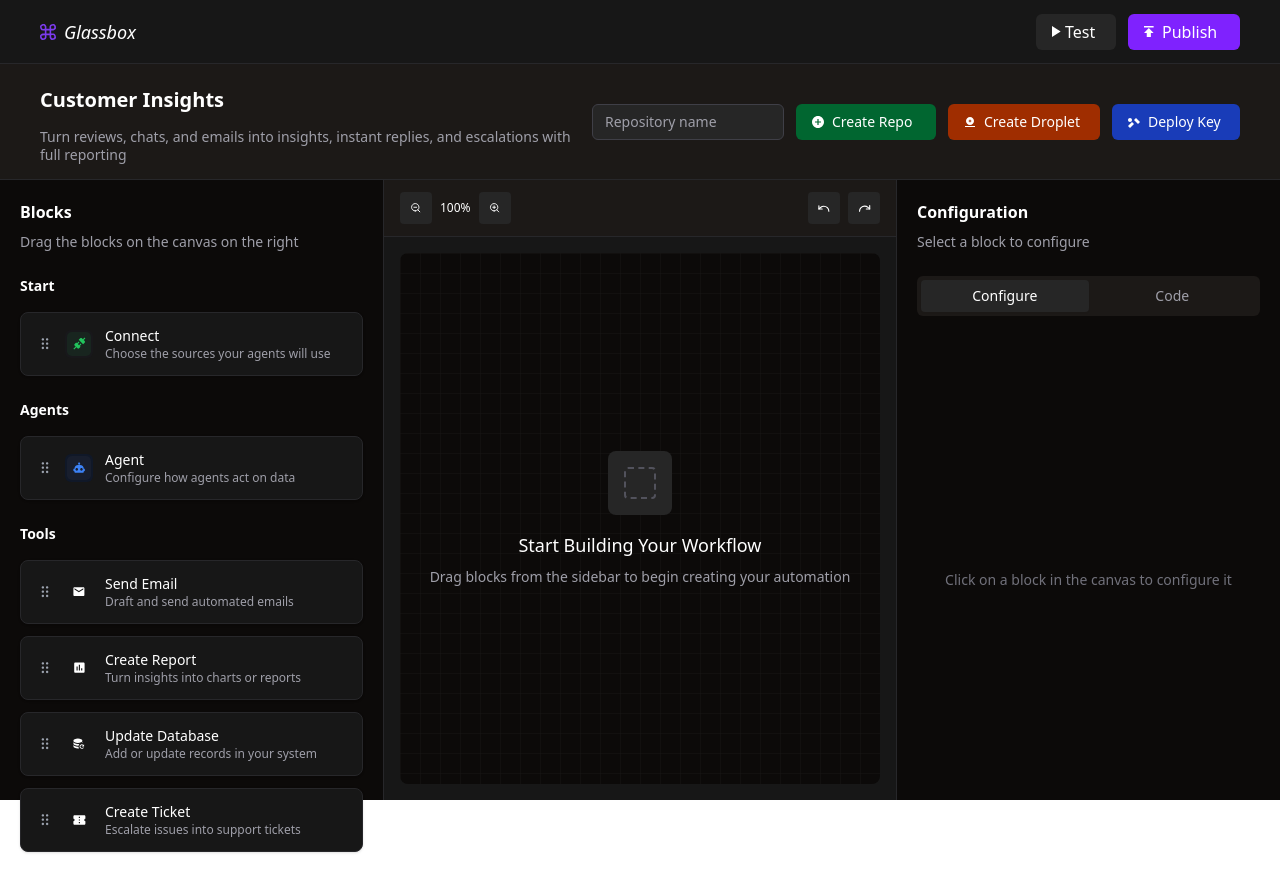
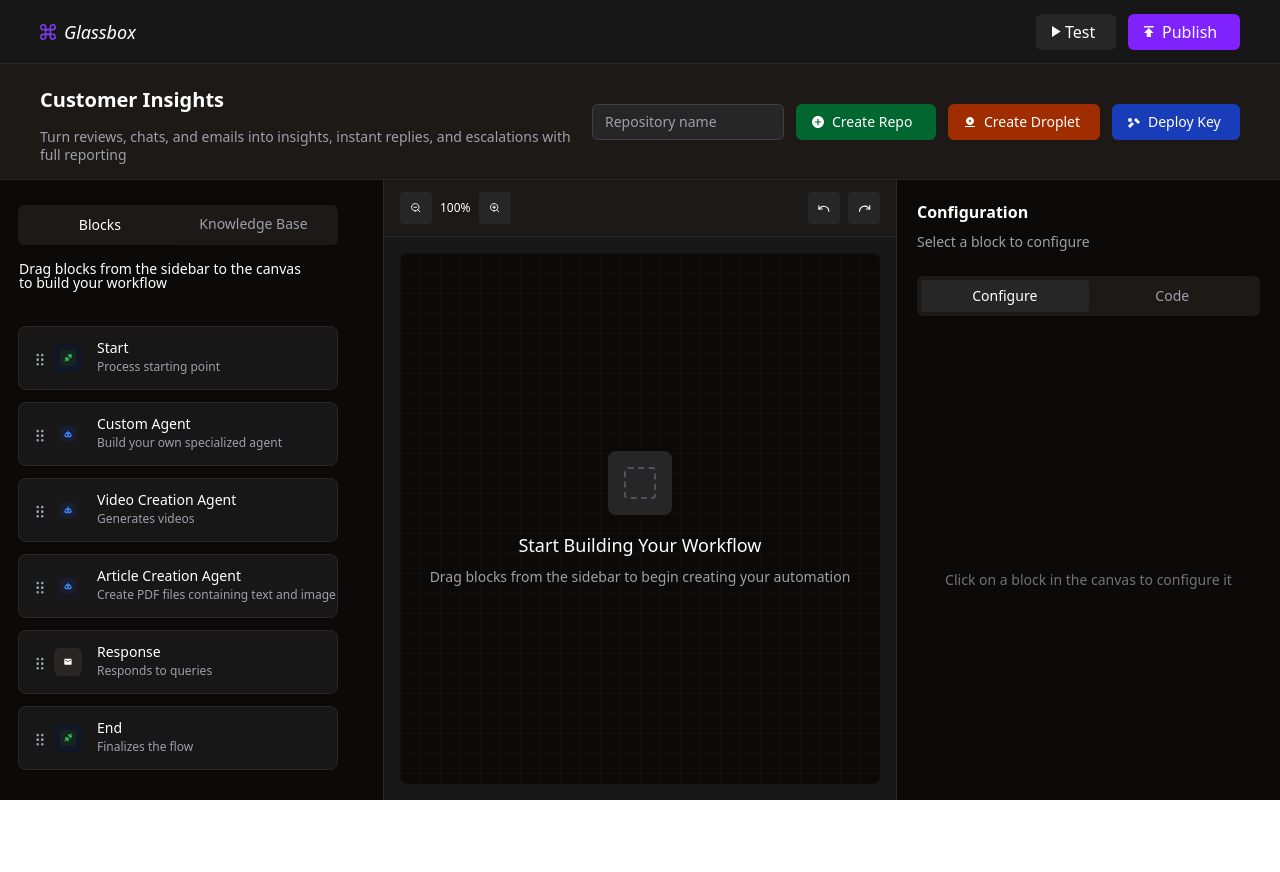
Before and after one commit to faymo/Glassbox, a Next.js app: page /workflow in a window 1280 px wide. After the commit the page ends 800 px from the top, so only its background shows below. Built offline with nearby package versions, Linux system fonts and the light colour scheme.

Commit message:
knowledge base

```diff
--- a/src/app/workflow/page.js
+++ b/src/app/workflow/page.js
@@ -2,9 +2,9 @@ import MainContent from '@/components/MainContent';
 
 export default function WorkflowPage() {
   return (
-    <div className="w-screen h-screen bg-neutral-900 flex flex-col">
+    <div className="w-full h-screen bg-neutral-900 flex flex-col overflow-hidden">
       {/* Main Content Area - Client Component with state management */}
-      <div className="flex-1 min-h-0">
+      <div className="flex-1 min-h-0 overflow-hidden">
         <MainContent />
       </div>
     </div>
--- a/src/components/BlocksSidebar.js
+++ b/src/components/BlocksSidebar.js
@@ -5,57 +5,60 @@ import IconLibrary from '@/components/icons/IconLibrary';
 
 const blockTypes = [
   {
-    id: 'connect',
-    title: 'Connect',
-    description: 'Choose the sources your agents will use',
+    id: 'start',
+    title: 'Start',
+    description: 'Process starting point',
     icon: 'Link',
-    color: 'green',
+    color: 'blue',
     category: 'start'
   },
   {
-    id: 'agent',
-    title: 'Agent',
-    description: 'Configure how agents act on data',
+    id: 'custom-agent',
+    title: 'Custom Agent',
+    description: 'Build your own specialized agent',
     icon: 'Robot',
-    color: 'blue',
+    color: 'green',
     category: 'agents'
   },
   {
-    id: 'send-email',
-    title: 'Send Email',
-    description: 'Draft and send automated emails',
+    id: 'video-creation-agent',
+    title: 'Video Creation Agent',
+    description: 'Generates videos',
+    icon: 'Robot',
+    color: 'green',
+    category: 'agents'
+  },
+  {
+    id: 'article-creation-agent',
+    title: 'Article Creation Agent',
+    description: 'Create PDF files containing text and image',
+    icon: 'Robot',
+    color: 'green',
+    category: 'agents'
+  },
+  {
+    id: 'response',
+    title: 'Response',
+    description: 'Responds to queries',
     icon: 'Email',
-    color: 'white',
+    color: 'orange',
     category: 'output'
   },
   {
-    id: 'create-report',
-    title: 'Create Report',
-    description: 'Turn insights into charts or reports',
-    icon: 'Chart',
-    color: 'white',
-    category: 'output'
-  },
-  {
-    id: 'update-database',
-    title: 'Update Database',
-    description: 'Add or update records in your system',
-    icon: 'Box',
-    color: 'white',
-    category: 'output'
-  },
-  {
-    id: 'create-ticket',
-    title: 'Create Ticket',
-    description: 'Escalate issues into support tickets',
-    icon: 'Ticket',
-    color: 'white',
-    category: 'output'
+    id: 'end',
+    title: 'End',
+    description: 'Finalizes the flow',
+    icon: 'Link',
+    color: 'blue',
+    category: 'end'
   },
 ];
 
 export default function BlocksSidebar() {
   const [draggedBlock, setDraggedBlock] = useState(null);
+  const [activeTab, setActiveTab] = useState('blocks');
+  const [uploadedDocuments, setUploadedDocuments] = useState([]);
+  const [isUploading, setIsUploading] = useState(false);
 
   const handleDragStart = (e, block) => {
     setDraggedBlock(block);
@@ -67,108 +70,269 @@ export default function BlocksSidebar() {
     setDraggedBlock(null);
   };
 
+  const handleFileUpload = async (event) => {
+    const file = event.target.files[0];
+    if (!file) return;
 
-  const getCategoryBlocks = (category) => {
-    return blockTypes.filter(block => block.category === category);
+    // Validate file type
+    const allowedTypes = ['application/pdf', 'text/plain', 'application/vnd.openxmlformats-officedocument.wordprocessingml.document'];
+    if (!allowedTypes.includes(file.type)) {
+      alert('Please upload a PDF, TXT, or DOCX file.');
+      return;
+    }
+
+    // Validate file size (50MB)
+    if (file.size > 50 * 1024 * 1024) {
+      alert('File size must be less than 50MB.');
+      return;
+    }
+
+    setIsUploading(true);
+
+    try {
+      // Simulate upload process
+      await new Promise(resolve => setTimeout(resolve, 1000));
+
+      const newDocument = {
+        id: Date.now(),
+        name: file.name,
+        size: file.size,
+        type: file.type,
+        uploadDate: new Date().toISOString(),
+        status: 'uploaded',
+        file: file // Store the actual file object for download
+      };
+
+      setUploadedDocuments(prev => [...prev, newDocument]);
+    } catch (error) {
+      console.error('Upload failed:', error);
+      alert('Upload failed. Please try again.');
+    } finally {
+      setIsUploading(false);
+    }
+  };
+
+  const handleDrop = (event) => {
+    event.preventDefault();
+    const files = event.dataTransfer.files;
+    if (files.length > 0) {
+      const fileInput = document.getElementById('file-upload');
+      fileInput.files = files;
+      handleFileUpload({ target: { files: [files[0]] } });
+    }
+  };
+
+  const handleDragOver = (event) => {
+    event.preventDefault();
+  };
+
+  const formatFileSize = (bytes) => {
+    if (bytes === 0) return '0 Bytes';
+    const k = 1024;
+    const sizes = ['Bytes', 'KB', 'MB', 'GB'];
+    const i = Math.floor(Math.log(bytes) / Math.log(k));
+    return parseFloat((bytes / Math.pow(k, i)).toFixed(2)) + ' ' + sizes[i];
+  };
+
+  const removeDocument = (documentId) => {
+    setUploadedDocuments(prev => prev.filter(doc => doc.id !== documentId));
+  };
+
+  const downloadDocument = (doc) => {
+    // Create a temporary download link
+    const link = document.createElement('a');
+    link.href = URL.createObjectURL(doc.file); // We'll need to store the actual file
+    link.download = doc.name;
+    document.body.appendChild(link);
+    link.click();
+    document.body.removeChild(link);
+    URL.revokeObjectURL(link.href);
+  };
+
+  const getIconColor = (color) => {
+    switch (color) {
+      case 'blue':
+        return 'text-blue-500';
+      case 'green':
+        return 'text-green-500';
+      case 'orange':
+        return 'text-orange-400';
+      default:
+        return 'text-gray-400';
+    }
+  };
+
+  const getBackgroundColor = (color) => {
+    switch (color) {
+      case 'blue':
+        return 'bg-gray-900';
+      case 'green':
+        return 'bg-zinc-900';
+      case 'orange':
+        return 'bg-stone-800';
+      default:
+        return 'bg-gray-900';
+    }
   };
 
   return (
-    <div className="w-96 h-full bg-stone-950 border-r border-zinc-800 flex flex-col">
-      <div className="p-5">
-        <h2 className="text-white text-base font-semibold mb-2">Blocks</h2>
-        <p className="text-zinc-400 text-sm mb-6">
-          Drag the blocks on the canvas on the right
-        </p>
+    <div className="w-96 h-[843px] relative bg-stone-950 border-r border-zinc-800 overflow-hidden">
+      {/* Header with tabs */}
+      <div className="w-80 h-10 left-[18px] top-[25px] absolute bg-stone-900 rounded-md">
+        <div
+          className={`w-28 h-4 left-[25.92px] top-[11px] absolute text-center justify-center text-sm font-medium font-lexend leading-tight cursor-pointer ${activeTab === 'blocks' ? 'text-white' : 'text-zinc-400'}`}
+          onClick={() => setActiveTab('blocks')}
+        >
+          Blocks
+        </div>
+        <div
+          className={`w-40 h-8 left-[159.92px] top-[4px] absolute rounded shadow-[0px_1px_2px_0px_rgba(0,0,0,0.05)] cursor-pointer ${activeTab === 'knowledge' ? 'bg-neutral-800' : 'bg-transparent'}`}
+          onClick={() => setActiveTab('knowledge')}
+        >
+          <div className={`left-[21.44px] top-[6px] absolute text-center justify-center text-sm font-medium font-lexend leading-tight ${activeTab === 'knowledge' ? 'text-zinc-400' : 'text-zinc-400'}`}>
+            Knowledge Base
+          </div>
+        </div>
+      </div>
 
-        <div className="space-y-6">
-          {/* Start Category */}
-          <div>
-            <h3 className="text-white text-sm font-semibold mb-4">Start</h3>
-            <div className="space-y-3">
-              {getCategoryBlocks('start').map((block) => (
+      {/* Content based on active tab */}
+      {activeTab === 'blocks' ? (
+        <>
+          {/* Instruction text */}
+          <div className="w-72 left-[19px] top-[82px] absolute justify-center text-white text-sm font-normal font-lexend leading-none">Drag blocks from the sidebar to the canvas to build your workflow</div>
+
+          {/* Blocks container */}
+          <div className="w-80 left-[18px] top-[146px] absolute flex flex-col gap-3">
+            {blockTypes.map((block) => (
               <div
                 key={block.id}
                 draggable
                 onDragStart={(e) => handleDragStart(e, block)}
                 onDragEnd={handleDragEnd}
-                  className="w-full h-16 bg-neutral-900 rounded-lg shadow-sm border border-zinc-800 p-4 flex items-center gap-3 cursor-move hover:bg-neutral-800 transition-colors"
+                className="w-80 h-16 relative bg-neutral-900 rounded-lg shadow-[0px_1px_2px_0px_rgba(0,0,0,0.05)] outline outline-offset-[-1px] outline-zinc-800 cursor-move hover:bg-neutral-800 transition-colors"
               >
-                  <div className="w-4 h-6 flex items-center justify-center">
+                {/* Drag handle */}
+                <div className="w-4 h-6 left-[13px] top-[23px] absolute">
                   <svg width="18" height="22" viewBox="0 0 18 23" fill="none" xmlns="http://www.w3.org/2000/svg">
                     <path fillRule="evenodd" clipRule="evenodd" d="M6.60016 7.68134C7.34583 7.68134 7.95032 7.07685 7.95032 6.33118C7.95032 5.58551 7.34583 4.98102 6.60016 4.98102C5.85449 4.98102 5.25 5.58551 5.25 6.33118C5.25 7.07685 5.85449 7.68134 6.60016 7.68134ZM11.4007 7.68134C12.1464 7.68134 12.7509 7.07685 12.7509 6.33118C12.7509 5.58551 12.1464 4.98102 11.4007 4.98102C10.6551 4.98102 10.0506 5.58551 10.0506 6.33118C10.0506 7.07685 10.6551 7.68134 11.4007 7.68134ZM12.7509 11.1317C12.7509 11.8774 12.1464 12.4819 11.4007 12.4819C10.6551 12.4819 10.0506 11.8774 10.0506 11.1317C10.0506 10.3861 10.6551 9.78158 11.4007 9.78158C12.1464 9.78158 12.7509 10.3861 12.7509 11.1317ZM6.60016 12.4819C7.34583 12.4819 7.95032 11.8774 7.95032 11.1317C7.95032 10.3861 7.34583 9.78158 6.60016 9.78158C5.85449 9.78158 5.25 10.3861 5.25 11.1317C5.25 11.8774 5.85449 12.4819 6.60016 12.4819ZM12.7509 15.9323C12.7509 16.678 12.1464 17.2825 11.4007 17.2825C10.6551 17.2825 10.0506 16.678 10.0506 15.9323C10.0506 15.1867 10.6551 14.5821 11.4007 14.5821C12.1464 14.5821 12.7509 15.1867 12.7509 15.9323ZM6.60016 17.2825C7.34583 17.2825 7.95032 16.678 7.95032 15.9323C7.95032 15.1867 7.34583 14.5821 6.60016 14.5821C5.85449 14.5821 5.25 15.1867 5.25 15.9323C5.25 16.678 5.85449 17.2825 6.60016 17.2825Z" fill="#9CA3AF"/>
                   </svg>
                 </div>
-                  <div className="w-7 h-7 bg-zinc-900 rounded-md flex items-center justify-center">
-                    {React.createElement(IconLibrary[block.icon])}
+
+                {/* Icon container */}
+                <div className={`w-7 h-7 left-[36px] top-[18px] absolute ${getBackgroundColor(block.color)} rounded-md flex items-center justify-center`}>
+                  {React.createElement(IconLibrary[block.icon], {
+                    className: `w-4 h-4 ${getIconColor(block.color)}`
+                  })}
                 </div>
-                  <div className="flex-1">
-                    <div className="text-white text-sm font-medium">{block.title}</div>
-                    <div className="text-zinc-400 text-xs">{block.description}</div>
+
+                {/* Text content */}
+                <div className="left-[79.03px] top-[13px] absolute justify-center text-white text-sm font-medium font-lexend leading-tight">{block.title}</div>
+                <div className="left-[79px] top-[35px] absolute justify-center text-zinc-400 text-xs font-normal font-lexend leading-none">{block.description}</div>
+              </div>
+            ))}
+          </div>
+        </>
+      ) : (
+        <>
+          {/* Knowledge Base content */}
+          <div className="w-72 left-[19px] top-[82px] absolute justify-center text-white text-sm font-normal font-lexend leading-none">
+            Upload documents your agent will use to answer questions
+          </div>
+
+          {/* Upload area */}
+          <div
+            className="w-80 h-36 left-[18px] top-[146px] absolute bg-neutral-900 rounded-md outline outline-1 outline-offset-[-1px] outline-zinc-800 overflow-hidden cursor-pointer hover:bg-neutral-800 transition-colors"
+            onDrop={handleDrop}
+            onDragOver={handleDragOver}
+            onClick={() => document.getElementById('file-upload').click()}
+          >
+            <div className="left-[47px] top-[50px] absolute text-center justify-center text-white text-sm font-medium font-lexend leading-tight">
+              {isUploading ? 'Uploading...' : 'Choose a file or drag & drop here'}
+            </div>
+            <div className="left-[51px] top-[72px] absolute text-center justify-center text-zinc-400 text-xs font-medium font-lexend leading-tight">
+              PDF, TXT, or DOCX formats, up to 50 MB
+            </div>
+            <div className="w-44 h-7 left-[72px] top-[99px] absolute bg-neutral-800 rounded-md outline outline-1 outline-offset-[-1px] outline-zinc-800 overflow-hidden">
+              <div className="left-[25px] top-[4px] absolute text-center justify-center text-white text-sm font-medium font-lexend leading-tight">
+                {isUploading ? 'Uploading...' : 'Upload Document'}
+              </div>
+            </div>
+            <div className="w-5 h-4 left-[148px] top-[19px] absolute bg-violet-600" />
+
+            {/* Hidden file input */}
+            <input
+              id="file-upload"
+              type="file"
+              accept=".pdf,.txt,.docx"
+              onChange={handleFileUpload}
+              className="hidden"
+            />
+          </div>
+
+          {/* Uploaded Documents List */}
+          {uploadedDocuments.length > 0 && (
+            <div className="w-80 left-[18px] top-[300px] absolute">
+              <div className="text-white text-sm font-medium font-lexend mb-3">Uploaded Documents</div>
+              <div className="space-y-2 max-h-96 overflow-y-auto">
+                {uploadedDocuments.map((doc) => (
+                  <div key={doc.id} className="w-full bg-neutral-900 rounded-md outline outline-1 outline-offset-[-1px] outline-zinc-800 p-3 flex items-center justify-between hover:bg-neutral-800 transition-colors cursor-pointer group">
+                    <div
+                      className="flex items-center space-x-3 flex-1 min-w-0"
+                      onClick={() => downloadDocument(doc)}
+                    >
+                      {/* File icon */}
+                      <div className="w-8 h-8 bg-violet-600 rounded flex items-center justify-center flex-shrink-0">
+                        <svg width="16" height="16" viewBox="0 0 16 16" fill="none" xmlns="http://www.w3.org/2000/svg">
+                          <path d="M4 2H10L13 5V13C13 13.2652 12.8946 13.5196 12.7071 13.7071C12.5196 13.8946 12.2652 14 12 14H4C3.73478 14 3.48043 13.8946 3.29289 13.7071C3.10536 13.5196 3 13.2652 3 13V3C3 2.73478 3.10536 2.48043 3.29289 2.29289C3.48043 2.10536 3.73478 2 4 2Z" stroke="white" strokeWidth="1.5" strokeLinecap="round" strokeLinejoin="round"/>
+                          <path d="M10 2V5H13" stroke="white" strokeWidth="1.5" strokeLinecap="round" strokeLinejoin="round"/>
+                        </svg>
+                      </div>
+
+                      {/* File info */}
+                      <div className="flex-1 min-w-0">
+                        <div className="text-white text-sm font-medium font-lexend truncate group-hover:text-violet-400 transition-colors">{doc.name}</div>
+                        <div className="text-zinc-400 text-xs font-lexend">{formatFileSize(doc.size)}</div>
+                      </div>
+                    </div>
+
+                    {/* Action buttons */}
+                    <div className="flex items-center space-x-2">
+                      {/* Download button */}
+                      <button
+                        onClick={(e) => {
+                          e.stopPropagation();
+                          downloadDocument(doc);
+                        }}
+                        className="w-6 h-6 bg-neutral-800 rounded flex items-center justify-center hover:bg-violet-600 transition-colors flex-shrink-0"
+                        title="Download file"
+                      >
+                        <svg width="12" height="12" viewBox="0 0 12 12" fill="none" xmlns="http://www.w3.org/2000/svg">
+                          <path d="M6 1V8M6 8L3 5M6 8L9 5" stroke="white" strokeWidth="1.5" strokeLinecap="round" strokeLinejoin="round"/>
+                          <path d="M1 9V10C1 10.2652 1.10536 10.5196 1.29289 10.7071C1.48043 10.8946 1.73478 11 2 11H10C10.2652 11 10.5196 10.8946 10.7071 10.7071C10.8946 10.5196 11 10.2652 11 10V9" stroke="white" strokeWidth="1.5" strokeLinecap="round" strokeLinejoin="round"/>
+                        </svg>
+                      </button>
+
+                      {/* Remove button */}
+                      <button
+                        onClick={(e) => {
+                          e.stopPropagation();
+                          removeDocument(doc.id);
+                        }}
+                        className="w-6 h-6 bg-neutral-800 rounded flex items-center justify-center hover:bg-red-600 transition-colors flex-shrink-0"
+                        title="Remove file"
+                      >
+                        <svg width="12" height="12" viewBox="0 0 12 12" fill="none" xmlns="http://www.w3.org/2000/svg">
+                          <path d="M9 3L3 9M3 3L9 9" stroke="#9CA3AF" strokeWidth="1.5" strokeLinecap="round" strokeLinejoin="round"/>
+                        </svg>
+                      </button>
                     </div>
                   </div>
                 ))}
               </div>
             </div>
-
-          {/* Agents Category */}
-          <div>
-            <h3 className="text-white text-sm font-semibold mb-4">Agents</h3>
-            <div className="space-y-3">
-              {getCategoryBlocks('agents').map((block) => (
-                <div
-                  key={block.id}
-                  draggable
-                  onDragStart={(e) => handleDragStart(e, block)}
-                  onDragEnd={handleDragEnd}
-                  className="w-full h-16 bg-neutral-900 rounded-lg shadow-sm border border-zinc-800 p-4 flex items-center gap-3 cursor-move hover:bg-neutral-800 transition-colors"
-                >
-                  <div className="w-4 h-6 flex items-center justify-center">
-                    <svg width="18" height="22" viewBox="0 0 18 23" fill="none" xmlns="http://www.w3.org/2000/svg">
-                      <path fillRule="evenodd" clipRule="evenodd" d="M6.60016 7.68134C7.34583 7.68134 7.95032 7.07685 7.95032 6.33118C7.95032 5.58551 7.34583 4.98102 6.60016 4.98102C5.85449 4.98102 5.25 5.58551 5.25 6.33118C5.25 7.07685 5.85449 7.68134 6.60016 7.68134ZM11.4007 7.68134C12.1464 7.68134 12.7509 7.07685 12.7509 6.33118C12.7509 5.58551 12.1464 4.98102 11.4007 4.98102C10.6551 4.98102 10.0506 5.58551 10.0506 6.33118C10.0506 7.07685 10.6551 7.68134 11.4007 7.68134ZM12.7509 11.1317C12.7509 11.8774 12.1464 12.4819 11.4007 12.4819C10.6551 12.4819 10.0506 11.8774 10.0506 11.1317C10.0506 10.3861 10.6551 9.78158 11.4007 9.78158C12.1464 9.78158 12.7509 10.3861 12.7509 11.1317ZM6.60016 12.4819C7.34583 12.4819 7.95032 11.8774 7.95032 11.1317C7.95032 10.3861 7.34583 9.78158 6.60016 9.78158C5.85449 9.78158 5.25 10.3861 5.25 11.1317C5.25 11.8774 5.85449 12.4819 6.60016 12.4819ZM12.7509 15.9323C12.7509 16.678 12.1464 17.2825 11.4007 17.2825C10.6551 17.2825 10.0506 16.678 10.0506 15.9323C10.0506 15.1867 10.6551 14.5821 11.4007 14.5821C12.1464 14.5821 12.7509 15.1867 12.7509 15.9323ZM6.60016 17.2825C7.34583 17.2825 7.95032 16.678 7.95032 15.9323C7.95032 15.1867 7.34583 14.5821 6.60016 14.5821C5.85449 14.5821 5.25 15.1867 5.25 15.9323C5.25 16.678 5.85449 17.2825 6.60016 17.2825Z" fill="#9CA3AF"/>
-                    </svg>
-                  </div>
-                  <div className="w-7 h-7 bg-gray-900 rounded-md flex items-center justify-center">
-                    {React.createElement(IconLibrary[block.icon])}
-                  </div>
-                  <div className="flex-1">
-                    <div className="text-white text-sm font-medium">{block.title}</div>
-                    <div className="text-zinc-400 text-xs">{block.description}</div>
-                  </div>
-                </div>
-              ))}
-            </div>
-          </div>
-
-          {/* Tools Category */}
-          <div>
-            <h3 className="text-white text-sm font-semibold mb-4">Tools</h3>
-            <div className="space-y-3">
-              {getCategoryBlocks('output').map((block) => (
-                <div
-                  key={block.id}
-                  draggable
-                  onDragStart={(e) => handleDragStart(e, block)}
-                  onDragEnd={handleDragEnd}
-                  className="w-full h-16 bg-neutral-900 rounded-lg shadow-sm border border-zinc-800 p-4 flex items-center gap-3 cursor-move hover:bg-neutral-800 transition-colors"
-                >
-                  <div className="w-4 h-6 flex items-center justify-center">
-                    <svg width="18" height="22" viewBox="0 0 18 23" fill="none" xmlns="http://www.w3.org/2000/svg">
-                      <path fillRule="evenodd" clipRule="evenodd" d="M6.60016 7.68134C7.34583 7.68134 7.95032 7.07685 7.95032 6.33118C7.95032 5.58551 7.34583 4.98102 6.60016 4.98102C5.85449 4.98102 5.25 5.58551 5.25 6.33118C5.25 7.07685 5.85449 7.68134 6.60016 7.68134ZM11.4007 7.68134C12.1464 7.68134 12.7509 7.07685 12.7509 6.33118C12.7509 5.58551 12.1464 4.98102 11.4007 4.98102C10.6551 4.98102 10.0506 5.58551 10.0506 6.33118C10.0506 7.07685 10.6551 7.68134 11.4007 7.68134ZM12.7509 11.1317C12.7509 11.8774 12.1464 12.4819 11.4007 12.4819C10.6551 12.4819 10.0506 11.8774 10.0506 11.1317C10.0506 10.3861 10.6551 9.78158 11.4007 9.78158C12.1464 9.78158 12.7509 10.3861 12.7509 11.1317ZM6.60016 12.4819C7.34583 12.4819 7.95032 11.8774 7.95032 11.1317C7.95032 10.3861 7.34583 9.78158 6.60016 9.78158C5.85449 9.78158 5.25 10.3861 5.25 11.1317C5.25 11.8774 5.85449 12.4819 6.60016 12.4819ZM12.7509 15.9323C12.7509 16.678 12.1464 17.2825 11.4007 17.2825C10.6551 17.2825 10.0506 16.678 10.0506 15.9323C10.0506 15.1867 10.6551 14.5821 11.4007 14.5821C12.1464 14.5821 12.7509 15.1867 12.7509 15.9323ZM6.60016 17.2825C7.34583 17.2825 7.95032 16.678 7.95032 15.9323C7.95032 15.1867 7.34583 14.5821 6.60016 14.5821C5.85449 14.5821 5.25 15.1867 5.25 15.9323C5.25 16.678 5.85449 17.2825 6.60016 17.2825Z" fill="#9CA3AF"/>
-                    </svg>
-                  </div>
-                  <div className="w-7 h-7 rounded-md flex items-center justify-center">
-                    {React.createElement(IconLibrary[block.icon])}
-                  </div>
-                  <div className="flex-1">
-                    <div className="text-white text-sm font-medium">{block.title}</div>
-                    <div className="text-zinc-400 text-xs">{block.description}</div>
-                  </div>
-                </div>
-              ))}
-            </div>
-          </div>
-        </div>
-      </div>
+          )}
+        </>
+      )}
     </div>
   );
 }
--- a/src/components/MainContent.js
+++ b/src/components/MainContent.js
@@ -11,7 +11,7 @@ export default function MainContent() {
   const [connections, setConnections] = useState([]); // Array of {fromBlockId, toBlockId, type: 'agent-to-tool' | 'agent-to-agent'}
 
   return (
-    <div className="flex flex-col h-full">
+    <div className="flex flex-col h-full overflow-hidden">
       {/* Header */}
       <WorkflowHeader blocks={blocks} />
 
@@ -19,7 +19,7 @@ export default function MainContent() {
       <TitleSection onRepoCreated={setCreatedRepoName} />
 
       {/* Workflow Builder */}
-      <div className="flex-1 min-h-0">
+      <div className="flex-1 min-h-0 overflow-hidden">
         <WorkflowBuilder
           createdRepoName={createdRepoName}
           blocks={blocks}
--- a/src/components/WorkflowBuilder.js
+++ b/src/components/WorkflowBuilder.js
@@ -9,12 +9,14 @@ export default function WorkflowBuilder({ createdRepoName, blocks, setBlocks, co
   const [selectedBlock, setSelectedBlock] = useState(null);
 
   return (
-    <div className="flex h-full">
+    <div className="flex h-full overflow-hidden">
       {/* Left Sidebar - Blocks */}
-      <BlocksSidebar />
+      <div className="flex-shrink-0">
+        <BlocksSidebar />
+      </div>
 
       {/* Center - Canvas */}
-      <div className="flex-1 flex flex-col min-w-0">
+      <div className="flex-1 flex flex-col min-w-0 overflow-hidden">
         <div className="bg-stone-900 border-b border-zinc-800 flex items-center justify-between px-4 py-3">
           <div className="flex items-center gap-2">
             <div className="w-8 h-8 bg-neutral-800 rounded flex items-center justify-center">
```
Lines whose indentation alone changed are shown as unchanged.
